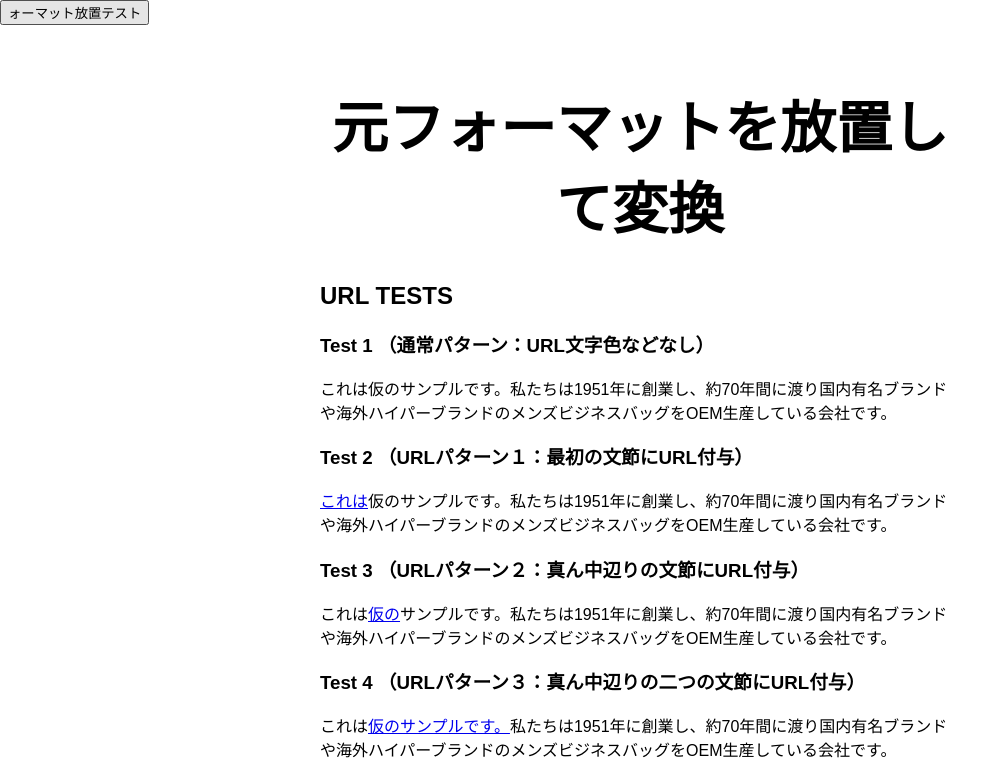
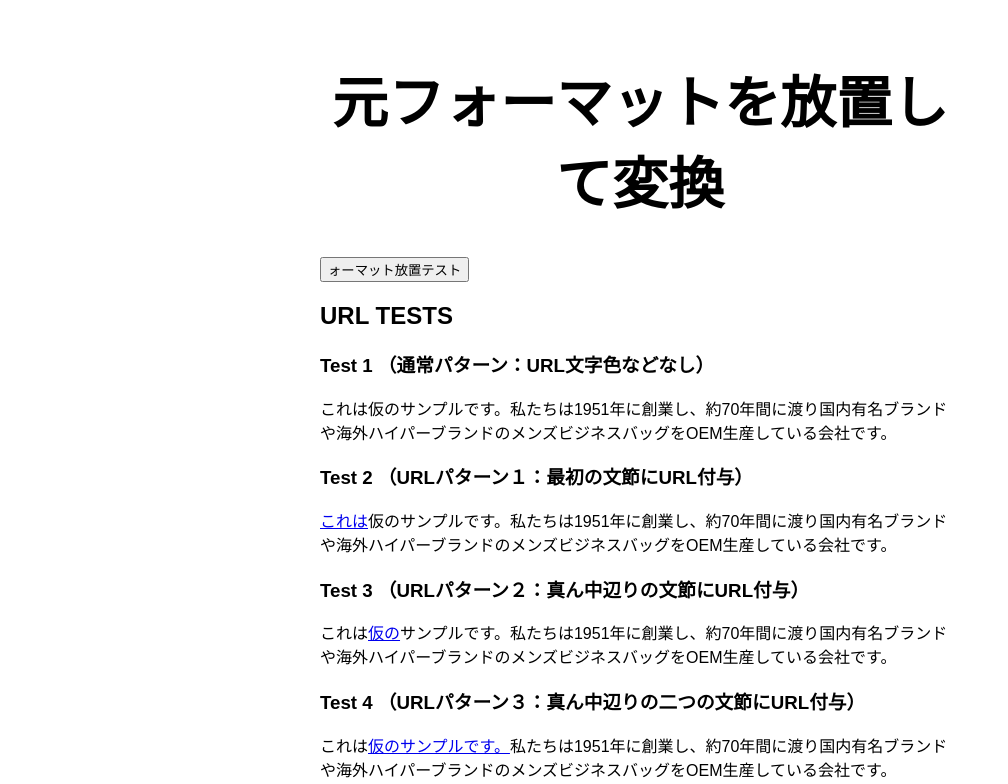
Before and after one commit to ssukuinda1/my-first-static-web-app, a plain HTML site: page src/index.html in a window 1280 px wide. Shown: the top 784 px of the page, without its empty margins (0-1008 px from the left). Drawn offline with Linux system fonts and the light colour scheme.

Commit message:
Update index.html

```diff
--- a/src/index.html
+++ b/src/index.html
@@ -9,9 +9,10 @@
 </head>
 
 <body>
-  <button href="/performanceTest.html">ォーマット放置テスト</button>
+
   <main>
     <h1>元フォーマットを放置して変換</h1>
+<button  onclick="/performanceTest.html">ォーマット放置テスト</button>
     <h2>URL TESTS</h2>
 <h3>Test 1 （通常パターン：URL文字色などなし）</h3>
 <p>これは仮のサンプルです。私たちは1951年に創業し、約70年間に渡り国内有名ブランドや海外ハイパーブランドのメンズビジネスバッグをOEM生産している会社です。</p>
```
